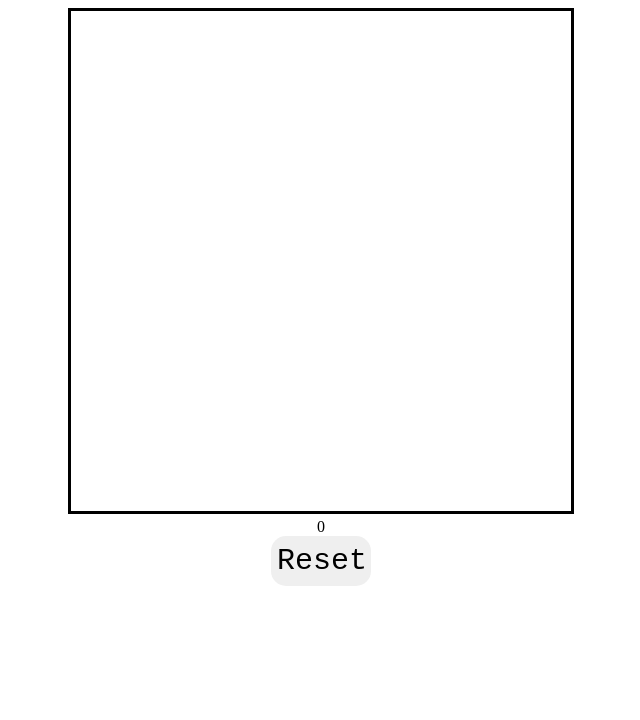
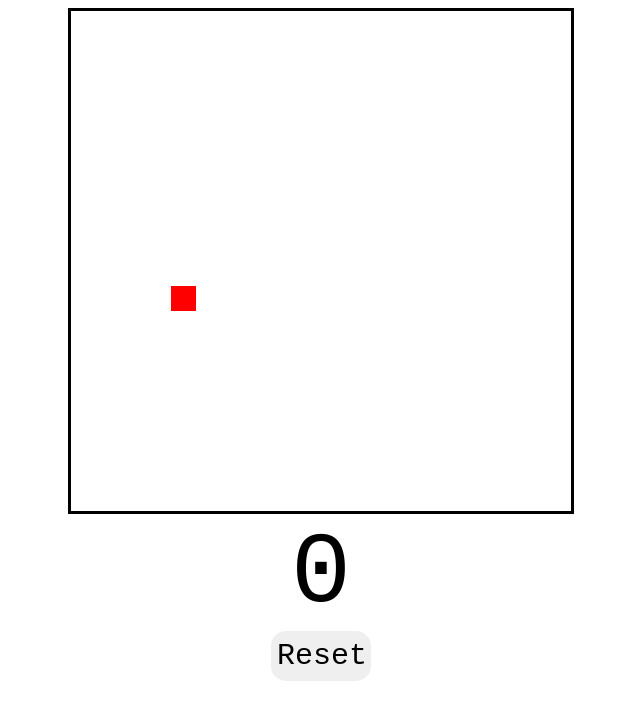
Before and after one commit to s-gebby/snake-game, a plain HTML site: page index.html in a window 1280 px wide. Shown: the whole page, without its empty margins (319-959 px from the left). Drawn offline with Linux system fonts and the light colour scheme.

Commit message:
Checking to see if food is eaten.

```diff
--- a/index.html
+++ b/index.html
@@ -9,7 +9,7 @@
   <body>
     <div id="gameContainer">
       <canvas id="gameBoard" width="500" height="500"></canvas>
-      <div id="score">0</div>
+      <div id="scoreText">0</div>
       <button id="resetBtn">Reset</button>
     </div>
     <script src="index.js"></script>
--- a/index.js
+++ b/index.js
@@ -6,6 +6,7 @@ const gameWidth = gameBoard.width;
 const gameHeight = gameBoard.height;
 const boardBackground = "white";
 const snakeColor = "lightgreen";
+const snakeBorder = "black";
 const foodColor = "red";
 const unitSize = 25;
 let running = false;
@@ -27,13 +28,62 @@ resetBtn.addEventListener("click", resetGame);
 
 gameStart();
 
-function gameStart() {}
-function nextTick() {}
-function clearBoard() {}
-function createFood() {}
-function drawFood() {}
-function moveSnake() {}
-function drawSnake() {}
+function gameStart() {
+  running = true;
+  scoreText.textContent = score;
+  createFood();
+  drawFood();
+  nextTick();
+}
+function nextTick() {
+  if (running) {
+    setTimeout(() => {
+      clearBoard();
+      drawFood();
+      moveSnake();
+      drawSnake();
+      checkGameOver();
+      nextTick();
+    }, 75);
+  } else {
+    displayGameOver();
+  }
+}
+function clearBoard() {
+  ctx.fillStyle = boardBackground;
+  ctx.fillRect(0, 0, gameWidth, gameHeight);
+}
+function createFood() {
+  function randomFood(min, max) {
+    const randNum =
+      Math.round((Math.random() * (max - min) + min) / unitSize) * unitSize;
+    return randNum;
+  }
+  foodX = randomFood(0, gameWidth - unitSize);
+  foodY = randomFood(0, gameWidth - unitSize);
+  console.log(foodX);
+}
+function drawFood() {
+  ctx.fillStyle = foodColor;
+  ctx.fillRect(foodX, foodY, unitSize, unitSize);
+}
+function moveSnake() {
+  const head = { x: snake[0].x + xVelocity, y: snake[0].y + yVelocity };
+  snake.unshift(head);
+  // if food is eaten
+  if (false) {
+  } else {
+    snake.pop();
+  }
+}
+function drawSnake() {
+  ctx.fillStyle = snakeColor;
+  ctx.strokeStyle = snakeBorder;
+  snake.forEach((snakePart) => {
+    ctx.fillRect(snakePart.x, snakePart.y, unitSize, unitSize);
+    ctx.strokeRect(snakePart.x, snakePart.y, unitSize, unitSize);
+  });
+}
 function changeDirection() {}
 function checkGameOver() {}
 function displayGameOver() {}
```
